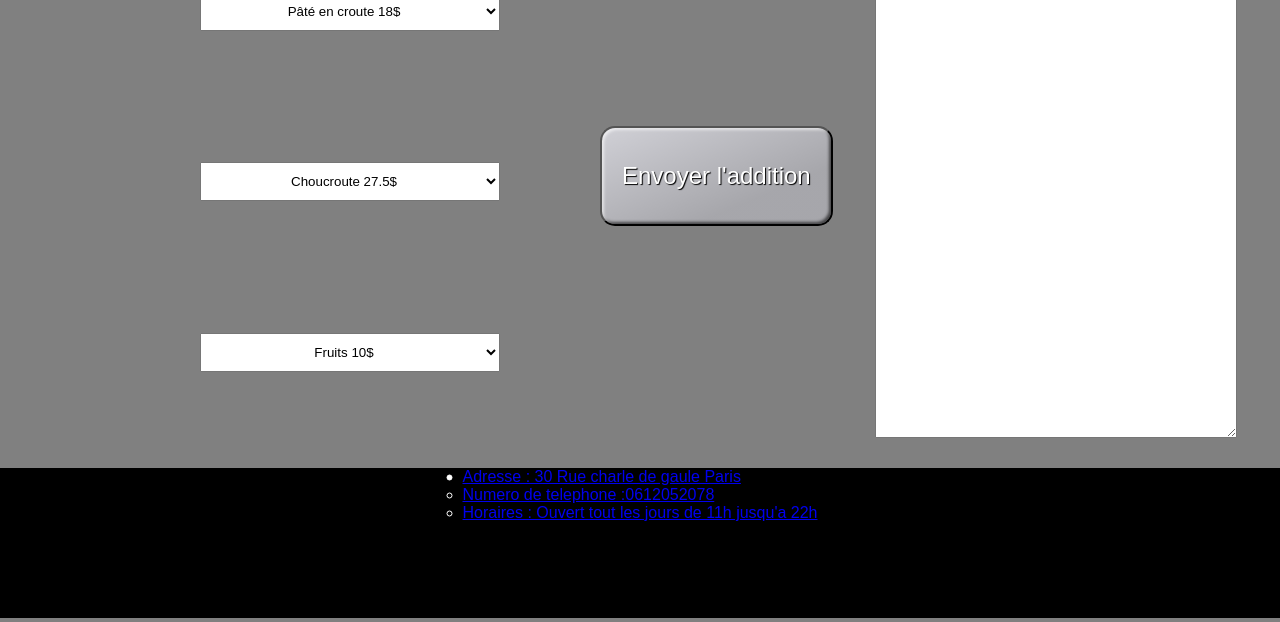
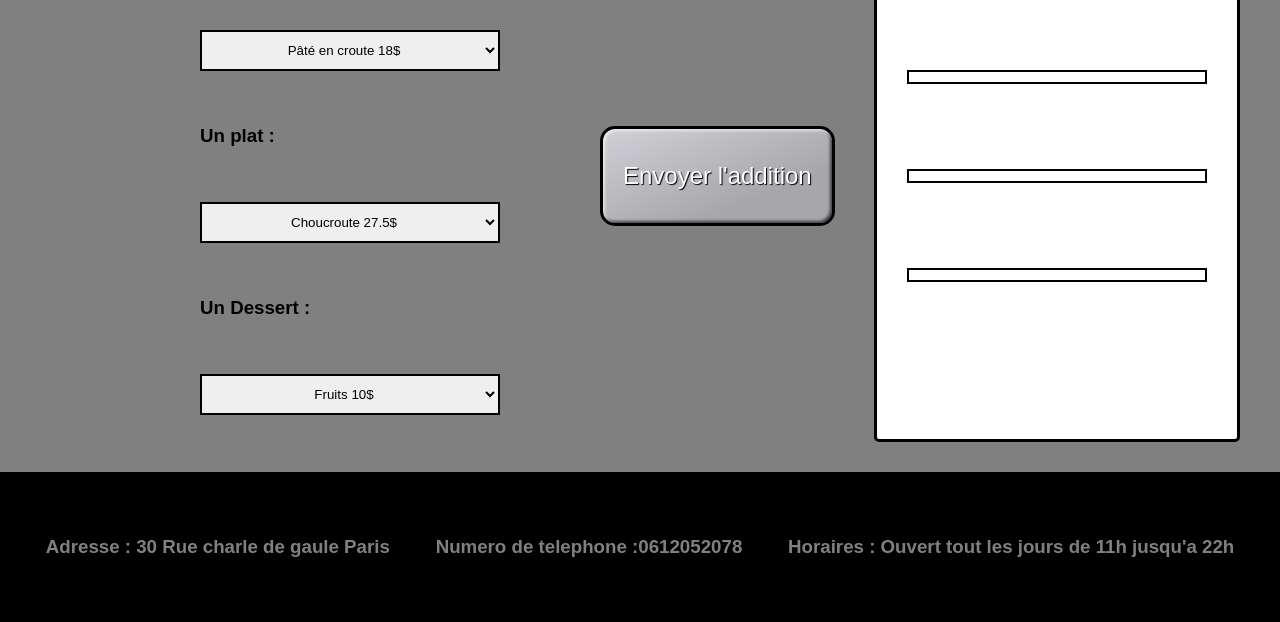
Before and after one commit to Tromeuss/RestaurantTP, a plain HTML site: page index.html in a window 1280 px wide. Shown: the part 427-1049 px from the top of the page. Drawn offline with Linux system fonts and the light colour scheme.

Commit message:
version final avec JS

```diff
--- a/index.html
+++ b/index.html
@@ -4,6 +4,7 @@
     <meta charset="utf-8">
     <meta http-equiv="X-UA-Compatible" content="IE=edge">
     <meta name="viewport" content="width=device-width, initial-scale=1.0">
+    <script src="script.js"></script>
     <link rel="stylesheet" href="style.css">
     <title> Restaurations a emporter</TITLE>
 
@@ -12,7 +13,7 @@
    <header><h1> Commande en livraison</h1></header>           <!-- header avec titre -->
 
 
-  <p> <b>Merci de commander dans ce restaurant , nous vous invitons a commander
+  <p class="intro"> <b>Merci de commander dans ce restaurant , nous vous invitons a commander
      une entrée un plat et un dessert ! </b>.</p>
 
 
@@ -25,29 +26,31 @@
 
  <section>
     <div>
+      <h3 class="titre">Une entrée :</h3>
     <select name="box1" id="box1">
-        <h3>entrée</h3>
 
-      <option>Crudités 12.5$ </option>
-      <option selected="yes">Pâté en croute 18$</option>
-      <option>Œufs Mayonnaise 9.5$</option>
-      <option>Avocats 24.75$</option>
+      <option value="12.5">Crudités 12.5$ </option>
+      <option value="18" selected="yes">Pâté en croute 18$</option>
+      <option value="9.5">Œufs Mayonnaise 9.5$</option>
+      <option value="24.75">Avocats 24.75$</option>
     </select>
-
+    <h3 class="titre">Un plat :</h3>
     <select name="box2" id="box2">
 
-        <option>Steak-Frites 30$ </option>
-        <option selected="yes">Choucroute 27.5$</option>
-        <option>Cassoulet 32.5$</option>
-        <option>Couscous 37$</option>
+        <option value="30">Steak-Frites 30$ </option>
+        <option value="27.5"selected="yes">Choucroute 27.5$</option>
+        <option value="32.5">Cassoulet 32.5$</option>
+        <option value="37">Couscous 37$</option>
 
       </select>
+
+      <h3 class="titre">Un Dessert :</h3>
       <select name="box3" id="box3">
 
-        <option>Yaourt 12.5$</option>
-        <option selected="yes">Fruits 10$</option>
-        <option>Glace 16.5$</option>
-        <option>Tartelette 19.75$</option>
+        <option value="12.5">Yaourt 12.5$</option>
+        <option value="10" selected="yes">Fruits 10$</option>
+        <option value="16.5">Glace 16.5$</option>
+        <option value="19.75">Tartelette 19.75$</option>
 
       </select>
     </div>
@@ -56,27 +59,36 @@
 
 
 
-    <input class="styled"
-       type="button"
-       value="Envoyer l'addition">
+    <input class="styled" type="button" value="Envoyer l'addition" onclick="calculerAddition()">
 
 
 
-       <textarea class="zonedetexte" readonly cols="20" rows="20">Addition :</textarea>
+       <div class="zonedetexte" >
+
+        <h2>Addition : </h2>
+        <nav class="addi"><p  id="ptt"></p></nav>
+        <nav class="addi"><p  id="pttt"></p></nav>
+        <nav class="addi"><p  id="ptttt"></p></nav>
+        <p id="total"></p>
+
+
+
+
+
+
+       </div>
 
 
       </section>
 
 
 
-       <footer>
-        <ul>
-        <li >
-          <ul class="sous">
-           <li><a href="#"> Adresse : 30 Rue charle de gaule Paris</a></li>
-           <li><a href="#"> Numero de telephone :0612052078</a></li>
-           <li><a href="#"> Horaires : Ouvert tout les jours de 11h jusqu'a 22h</a></li>
-        </ul>
+
+          <footer class="sous">
+           <h3> Adresse : 30 Rue charle de gaule Paris</h3>
+           <h3> Numero de telephone :0612052078</h3>
+           <h3> Horaires : Ouvert tout les jours de 11h jusqu'a 22h</h3>
+
       </footer  >
 
 
--- /dev/null
+++ b/script.js
@@ -0,0 +1,10 @@
+function calculerAddition() {
+    var box1 = document.getElementById("box1").value;
+    var box2 = document.getElementById("box2").value;
+    var box3 = document.getElementById("box3").value;
+    var total = parseFloat(box1) + parseFloat(box2) + parseFloat(box3);
+    document.getElementById("total").innerHTML = "Total : " + total + " $";
+    document.getElementById("ptt").innerHTML = "Entrée : " + box1 + " $";
+    document.getElementById("pttt").innerHTML = "Plat : " + box2 + " $";
+    document.getElementById("ptttt").innerHTML = "Dessert : " + box3 + " $";
+  }
--- a/style.css
+++ b/style.css
@@ -14,6 +14,8 @@
         margin-top: 30px;
         margin-bottom: 30px;
         border-radius: 7px;
+        display: flex;
+        justify-content: center;
 
     }
 
@@ -22,7 +24,7 @@
         padding: 30px;
     }
 
-    p
+    .intro
     {
         text-align: center;
         font-size: 20px;
@@ -44,10 +46,14 @@
     {
         display: flex;
         justify-content: space-between;
+        flex-wrap: wrap;
     }
 
 
-
+    .titre
+    {
+        color: black;
+    }
 
 
 
@@ -62,6 +68,9 @@
     padding: 30px;
     font-size: 20px;
     font-style: italic;
+    background-color: white;
+    border-radius: 5px;
+    border: 3px solid black;
     }
 
 
@@ -71,6 +80,7 @@
         width:  auto;
         height: 100px;
         margin-top: 300px;
+        border: 3px solid black;
 
     }
     .styled {
@@ -104,6 +114,7 @@
     {
     text-align: center;
     padding: 10px;
+    border: 2px solid black;
 
     }
 
@@ -111,12 +122,14 @@
     {
         text-align: center;
         padding: 10px;
+        border: 2px solid black;
     }
 
     #box3
     {
         text-align: center;
         padding: 10px;
+        border: 2px solid black;
     }
 
 
@@ -136,4 +149,23 @@
         color: white;
         display: flex;
         justify-content: space-evenly;
+        text-align: center;
+        align-items: center;
+        flex-wrap: wrap;
     }
+
+    h3
+    {
+        text-decoration: none;
+        color: gray;
+    }
+
+    .addi
+    {
+        color: black;
+        border: 2px solid black;
+        width: auto;
+        height: auto;
+        padding: 5px;
+        font-style: italic;
+    }
```
